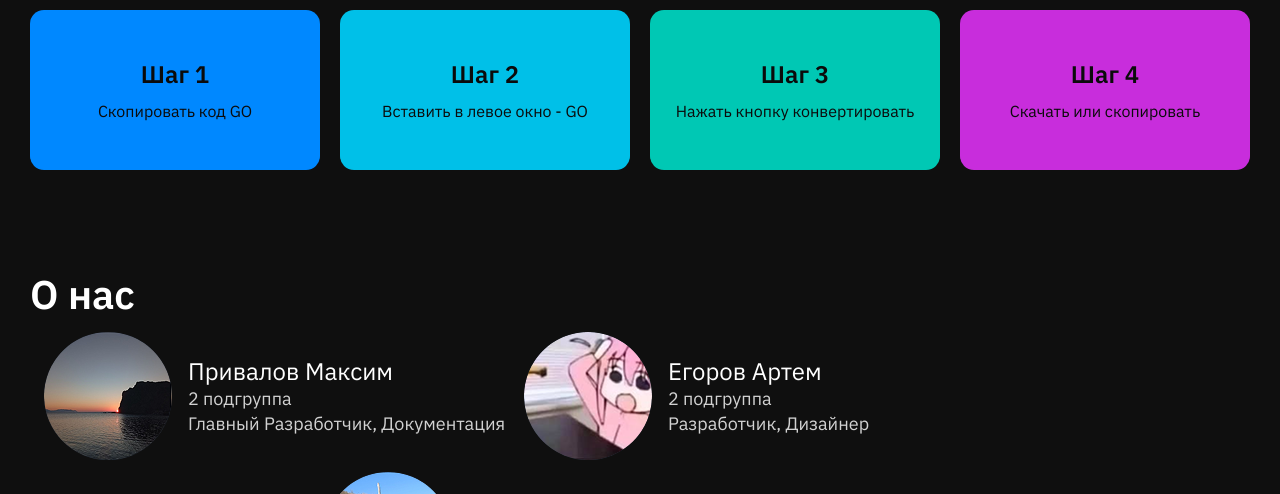
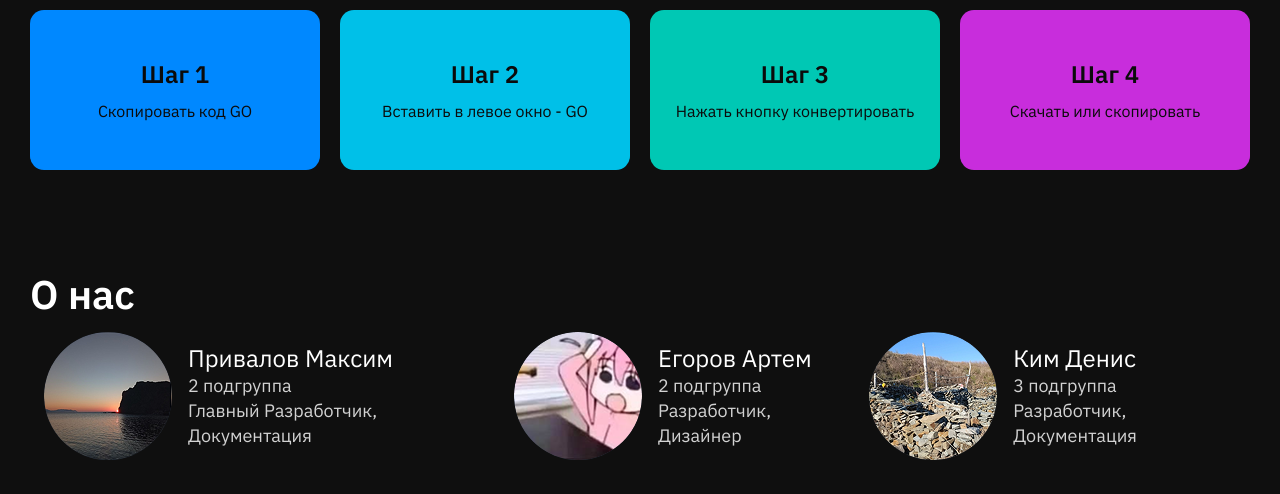
Before and after one commit to Maxim-Privalov/golang-python-translator, a website built with Vite: page index.html in a window 1280 px wide. Shown: the part 1366-1860 px from the top of the page. Built offline with nearby package versions, Linux system fonts and the light colour scheme; a web font is replaced by a local one; what tauri-plugin-pytauri-api would draw is missing.

Commit message:
fix(ui): images rendering

```diff
--- a/src/main.html
+++ b/src/main.html
@@ -101,7 +101,7 @@
           <p>2 подгруппа<br>Разработчик, Дизайнер</p>
         </div>
       </li>
-      <li class="member merged__member">
+      <li class="member">
         <div class="avatar"><img src="/images/d.png" alt=""></div>
         <div class="member__info">
           <h3>Ким Денис</h3>
--- a/src/main.js
+++ b/src/main.js
@@ -46,7 +46,7 @@ document.getElementById('btn-run').addEventListener('click', async () => {
 });
 
 window.onload = async function() {
-  const start_pth = await pyInvoke("execute_command", { command: "pwd" });
+  const start_pth = await pyInvoke("execute_command", { command: "cd" });
   term.changePwd(start_pth.stdout);
 }
 
--- a/src/style.css
+++ b/src/style.css
@@ -230,8 +230,10 @@ button { font: inherit; }
 .step--4 { background: var(--step-4); }
 
 .team {
-  display: grid;
-  grid-template-columns: repeat(2, minmax(0, 523px));
+  display: flex;
+  flex-direction: row;
+  justify-content: space-evenly;
+  flex-wrap: nowrap;
   gap: 12px 0;
   margin-top: 6px;
 }
@@ -240,6 +242,7 @@ button { font: inherit; }
   align-items: center;
   gap: 16px;
   padding-left: 14px;
+  max-width: 500px;
 }
 .avatar {
   flex: 0 0 128px;
@@ -258,11 +261,6 @@ button { font: inherit; }
 .member h3 { font-size: 28px; font-weight: 400; line-height: 1.2; }
 .member p { font-size: 18px; color: #d2d2d2; line-height: 1.4; }
 
-.merged__member {
-  grid-column: 1 / -1;
-  display: flex;
-  justify-content: center;
-}
 
 .footer {
   display: flex; align-items: center; justify-content: center; gap: 50px;
@@ -282,7 +280,7 @@ button { font: inherit; }
   :root { --editor-h: 560px; }
   .hero__title { font-size: 36px; }
   .step { height: 180px; }
-  .team { grid-template-columns: repeat(2, minmax(0, 480px)); }
+  .team { justify-content: space-between; }
   .hero img { width: 96px; }
 }
 
@@ -328,6 +326,7 @@ button { font: inherit; }
 
 
 @media (max-width: 719px) {
+  .member { width: 300px }
   .container { width: min(100% - 32px, 1860px); }
   .header__inner { flex-direction: column; gap: 12px; }
   .hero {
```
